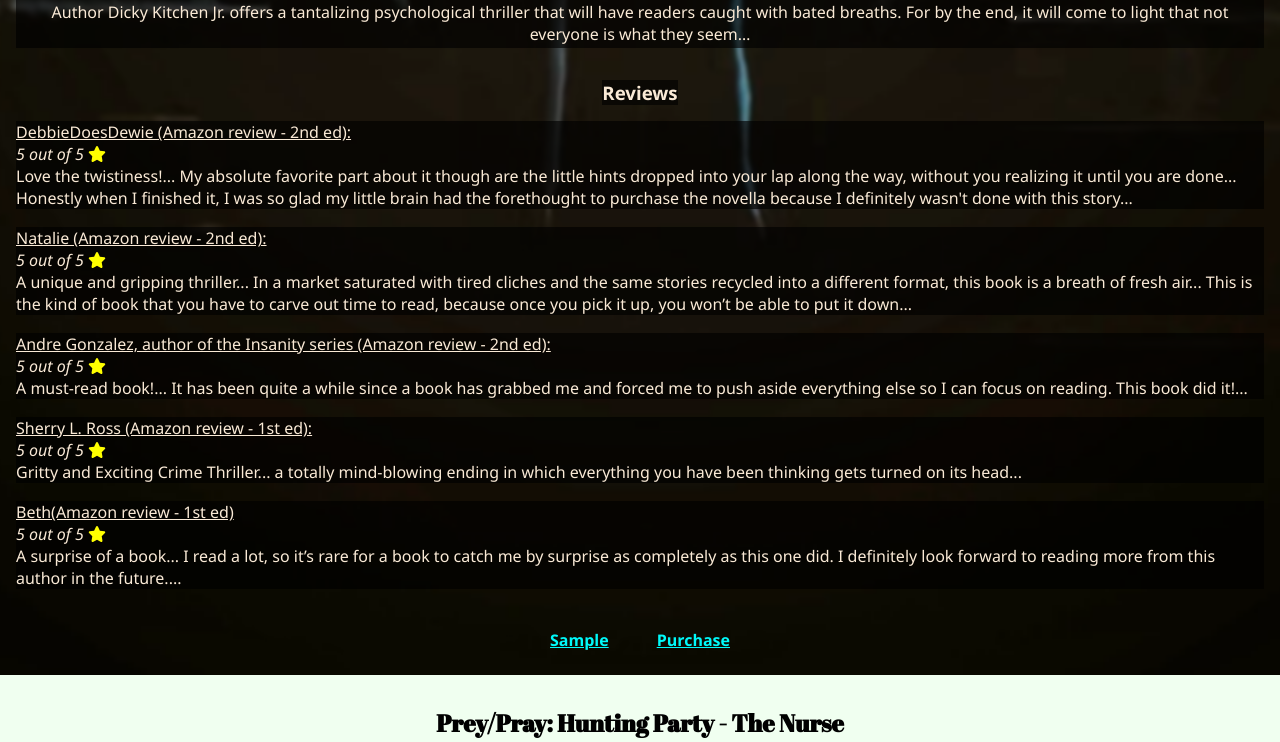
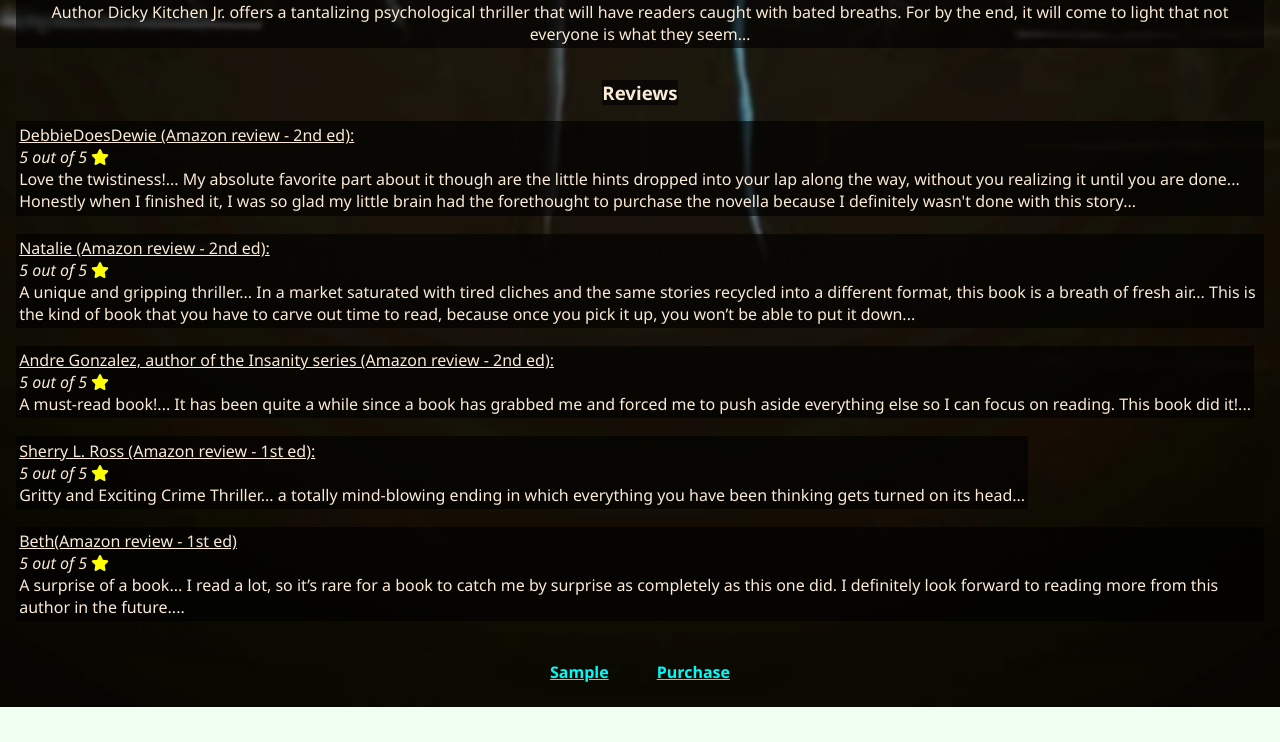
Before and after one commit to DickyKitchenJr/author-site-version-2, a React (Create React App) app in the folder author-v2/: page /thrillers in a window 1280 px wide. Shown: the part 1045-1787 px from the top of the page. Built offline with nearby package versions, Linux system fonts and the light colour scheme.

Commit message:
Update Thrillers.css

```diff
--- a/author-v2/src/Components/Thrillers.css
+++ b/author-v2/src/Components/Thrillers.css
@@ -68,21 +68,24 @@
     margin-bottom: 1rem;
 }
 
+.review-box{
+    width: fit-content;
+    padding: .2rem;
+    background-color: hsl(0deg 0% 0% / 64%);
+}
+
 .reviewer{
     font-family: 'Segoe UI', Tahoma, Geneva, Verdana, sans-serif;
     text-decoration: underline;
-    background-color: hsl(0deg 0% 0% / 64%);
 }
 
 .rating{
     font-family: 'Segoe UI', Tahoma, Geneva, Verdana, sans-serif;
     font-style: italic;
-    background-color: hsl(0deg 0% 0% / 64%);
 }
 
 .review{
     font-family: 'Segoe UI', Tahoma, Geneva, Verdana, sans-serif;
-    background-color: hsl(0deg 0% 0% / 64%);
 }
 
 .star{
```
